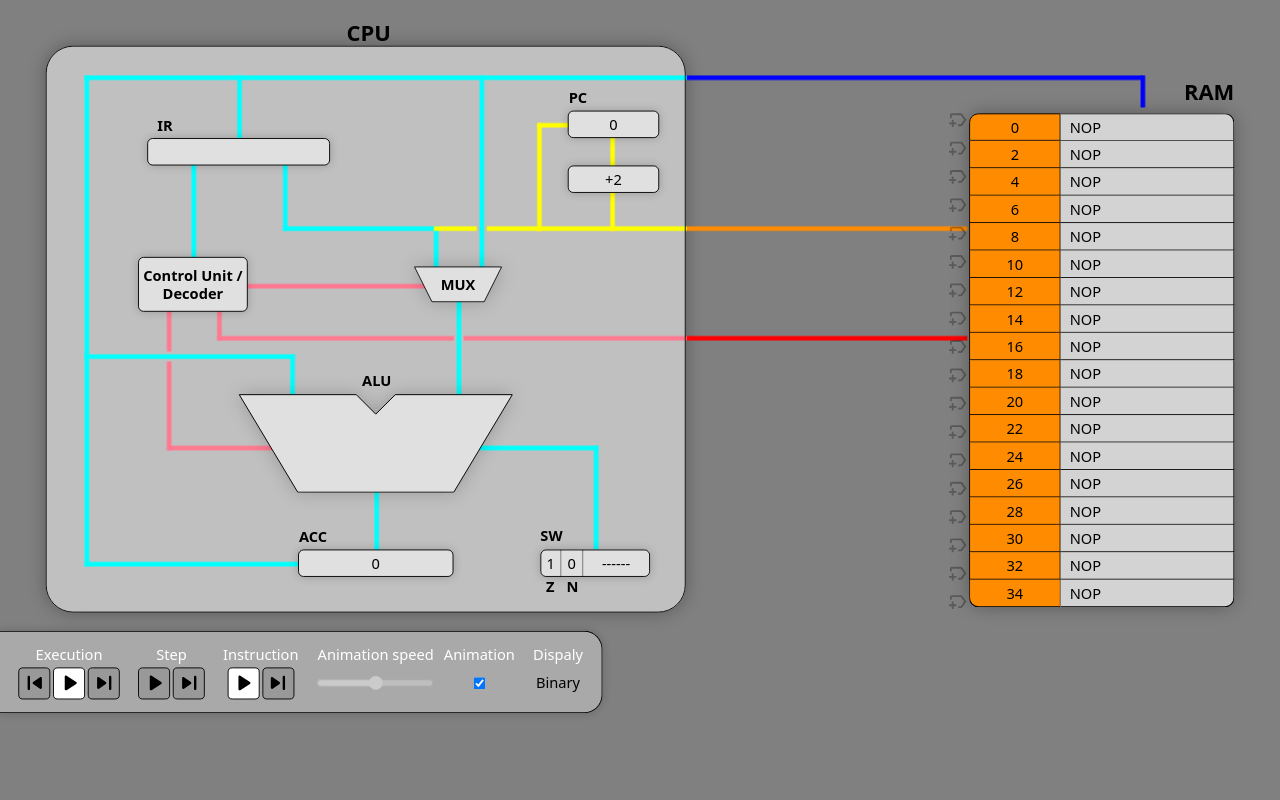
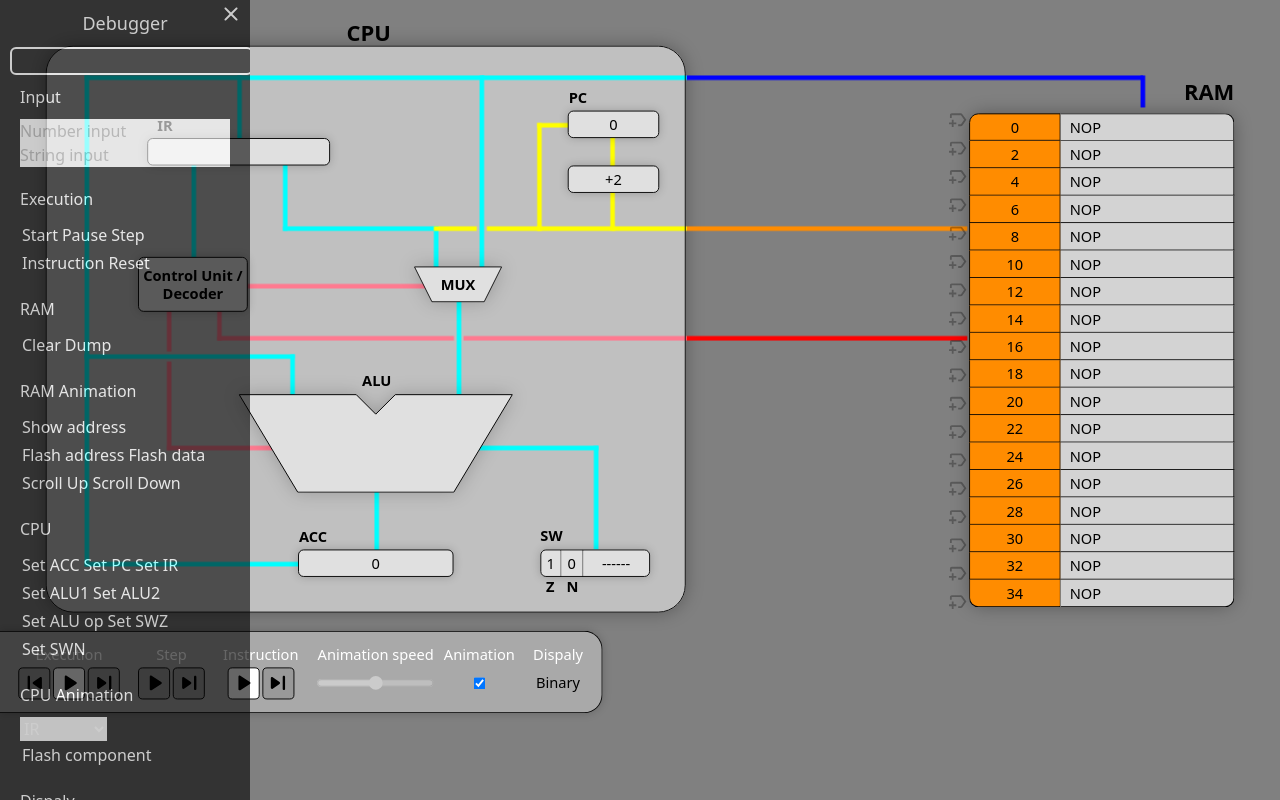
Before and after one commit to jcancelli/cpu-visual-simulator, a Svelte app: page / in a window 1280 px wide. Built offline with nearby package versions, Linux system fonts and the light colour scheme.

Commit message:
added Debug input component

```diff
--- /dev/null
+++ b/src/components/basic/inputs/Debug.svelte
@@ -0,0 +1,27 @@
+<script lang="ts">
+	export let placeholder = ""
+	export let disabled = false
+</script>
+
+<input
+	type="text"
+	class="
+        bg-transparent
+        border-2
+        border-white
+        text-white
+        rounded-md
+        px-1
+        disabled:brightness-[.6]
+        {$$restProps.class}
+    "
+    on:input
+    on:change
+    on:focus
+    on:focusout
+    on:mouseenter
+	on:mouseleave
+	on:mouseover
+	{placeholder}
+	{disabled}
+/>
--- a/src/components/debug/Debugger.svelte
+++ b/src/components/debug/Debugger.svelte
@@ -13,6 +13,7 @@
 	import { parse } from "../../instruction/instructionParser"
 	import { FlashableCpuComponent } from "../../execution/actions/animations/FlashCpu"
 	import { onMount } from "svelte"
+	import Debug from "../basic/inputs/Debug.svelte"
 
 	let div: HTMLDivElement
 
@@ -164,9 +165,11 @@
 	}
 </script>
 
-{#if $debugStore.showDegugger}
+<!-- {#if $debugStore.showDegugger} -->
+{#if true}
 	<div class="debug" bind:this={div}>
 		<h2>Debugger</h2>
+		<Debug />
 		<button on:click={closeDebugger} class="close-debugger" title="Close">
 			<svg
 				xmlns="http://www.w3.org/2000/svg"
```
